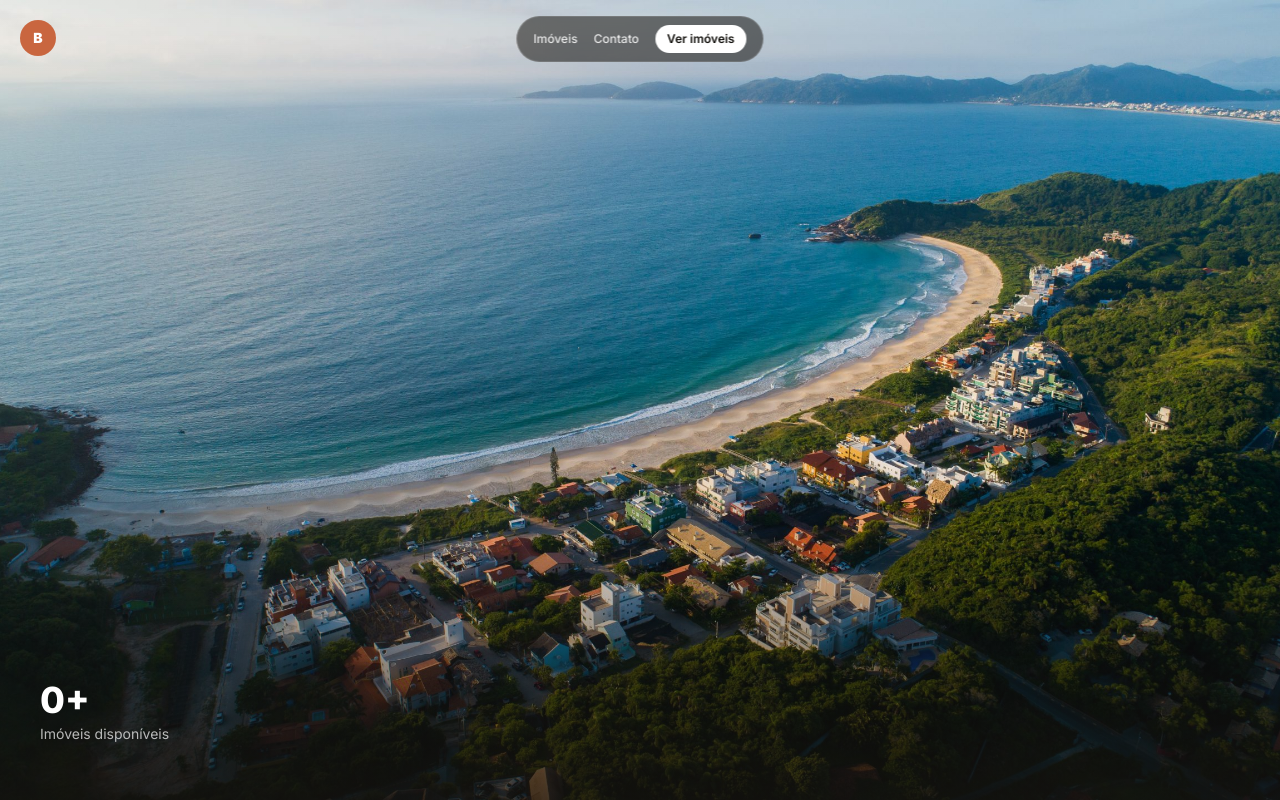
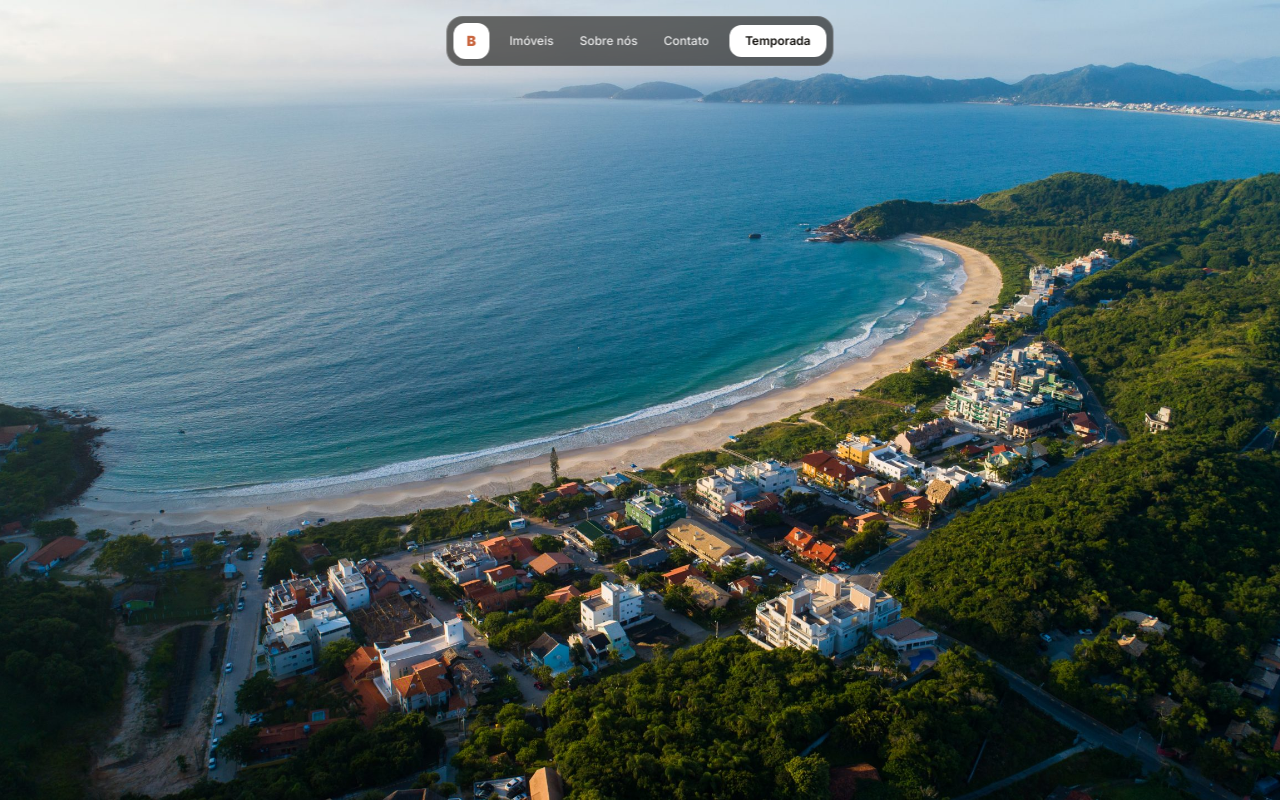
Before and after one commit to gmateusb/site-imoveis, a Next.js app: page / in a window 1280 px wide. Built offline with nearby package versions, Linux system fonts and the light colour scheme; no server answers; the database is empty.

Commit message:
nova barra flutuante quadrada com logo, nav e botao temporada

```diff
--- a/app/page.tsx
+++ b/app/page.tsx
@@ -1,30 +1,10 @@
-import { buscarImoveisPublicos } from '../lib/imoveis'
-
-export const revalidate = 60
-
-export default async function Home() {
-  const { imoveis } = await buscarImoveisPublicos()
-
+export default function Home() {
   return (
     <div className="relative w-full overflow-hidden" style={{ height: '100vh', minHeight: 560 }}>
       <h1 className="sr-only">Bombinhas Imóveis</h1>
 
       {/* eslint-disable-next-line @next/next/no-img-element */}
       <img src="/hero-bombinhas.jpg" alt="Bombinhas" className="absolute inset-0 w-full h-full object-cover" />
-      <div
-        className="absolute inset-0"
-        style={{
-          background:
-            'linear-gradient(180deg, rgba(21,19,15,0.05) 0%, rgba(21,19,15,0.0) 40%, rgba(21,19,15,0.1) 65%, rgba(21,19,15,0.8) 100%)',
-        }}
-      />
-
-      <div className="relative h-full flex flex-col justify-end px-5 pb-10 sm:px-10 sm:pb-14">
-        <div>
-          <p className="text-3xl sm:text-4xl font-extrabold text-white">{imoveis.length}+</p>
-          <p className="text-xs sm:text-sm text-white/70 mt-1">Imóveis disponíveis</p>
-        </div>
-      </div>
     </div>
   )
 }
--- a/components/Header.tsx
+++ b/components/Header.tsx
@@ -2,38 +2,49 @@ import Link from 'next/link'
 
 export default function Header() {
   return (
-    <>
+    <header className="fixed top-4 left-1/2 -translate-x-1/2 z-50 flex justify-center px-3 w-full sm:w-auto">
+      <div
+        className="flex items-center gap-1 p-1.5 rounded-2xl backdrop-blur-md w-full sm:w-auto"
+        style={{ backgroundColor: 'rgba(21, 19, 15, 0.6)', border: '1px solid rgba(255,255,255,0.12)' }}
+      >
         <Link
           href="/"
           aria-label="Bombinhas Imóveis"
-        className="fixed top-4 left-4 sm:top-5 sm:left-5 z-50 flex items-center justify-center w-9 h-9 rounded-full text-sm font-black transition-transform hover:scale-105"
-        style={{ backgroundColor: 'var(--accent)', color: '#ffffff' }}
+          className="flex items-center justify-center w-9 h-9 rounded-xl text-sm font-black shrink-0"
+          style={{ backgroundColor: '#ffffff', color: 'var(--accent)' }}
         >
           B
         </Link>
 
-      <header className="fixed top-4 left-1/2 -translate-x-1/2 z-50 flex justify-center">
-        <div
-          className="flex items-center gap-4 px-4 py-2 rounded-full backdrop-blur-md"
-          style={{ backgroundColor: 'rgba(21, 19, 15, 0.55)', border: '1px solid rgba(255,255,255,0.12)' }}
+        <nav className="flex items-center gap-0.5 px-1 flex-1 justify-center sm:flex-initial">
+          <Link
+            href="/imoveis"
+            className="px-3 py-2 rounded-xl text-xs font-medium text-white/85 hover:bg-white/10 transition-colors"
           >
-          <nav className="flex items-center gap-4 text-xs font-medium text-white/85">
-            <Link href="/imoveis" className="hover:text-white transition-colors">
             Imóveis
           </Link>
-            <Link href="/sobre" className="hover:text-white transition-colors">
+          <Link
+            href="/sobre"
+            className="px-3 py-2 rounded-xl text-xs font-medium text-white/85 hover:bg-white/10 transition-colors"
+          >
+            Sobre nós
+          </Link>
+          <Link
+            href="/sobre"
+            className="px-3 py-2 rounded-xl text-xs font-medium text-white/85 hover:bg-white/10 transition-colors"
+          >
             Contato
           </Link>
         </nav>
+
         <Link
-            href="/imoveis"
-            className="text-xs font-semibold px-3 py-1.5 rounded-full transition-colors hover:brightness-95"
+          href="/imoveis?disponivelPara=locacao_temporada"
+          className="px-4 py-2 rounded-xl text-xs font-semibold shrink-0 transition-colors hover:brightness-95"
           style={{ backgroundColor: '#ffffff', color: '#15130f' }}
         >
-            Ver imóveis
+          Temporada
         </Link>
       </div>
     </header>
-    </>
   )
 }
```
Lines whose indentation alone changed are shown as unchanged.
